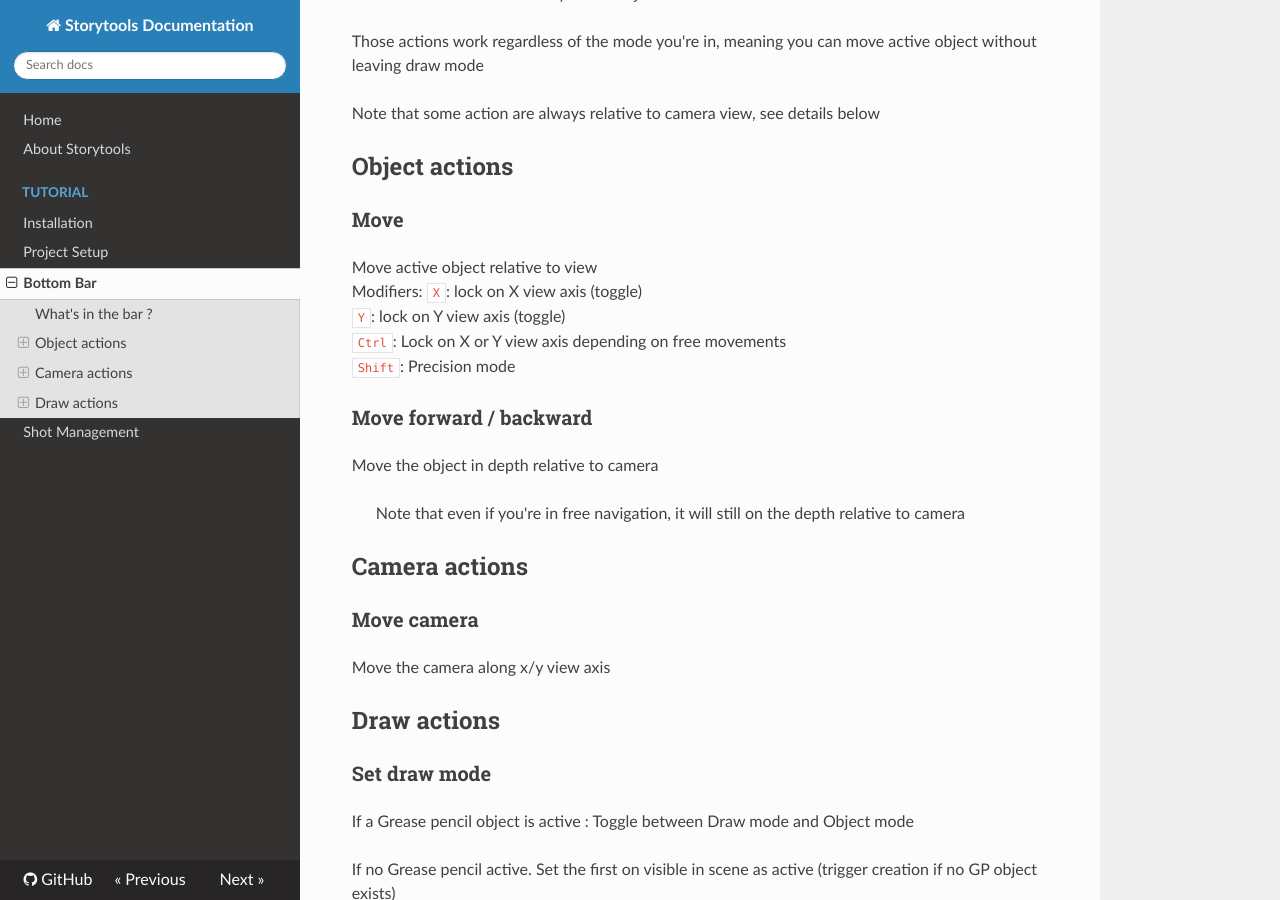
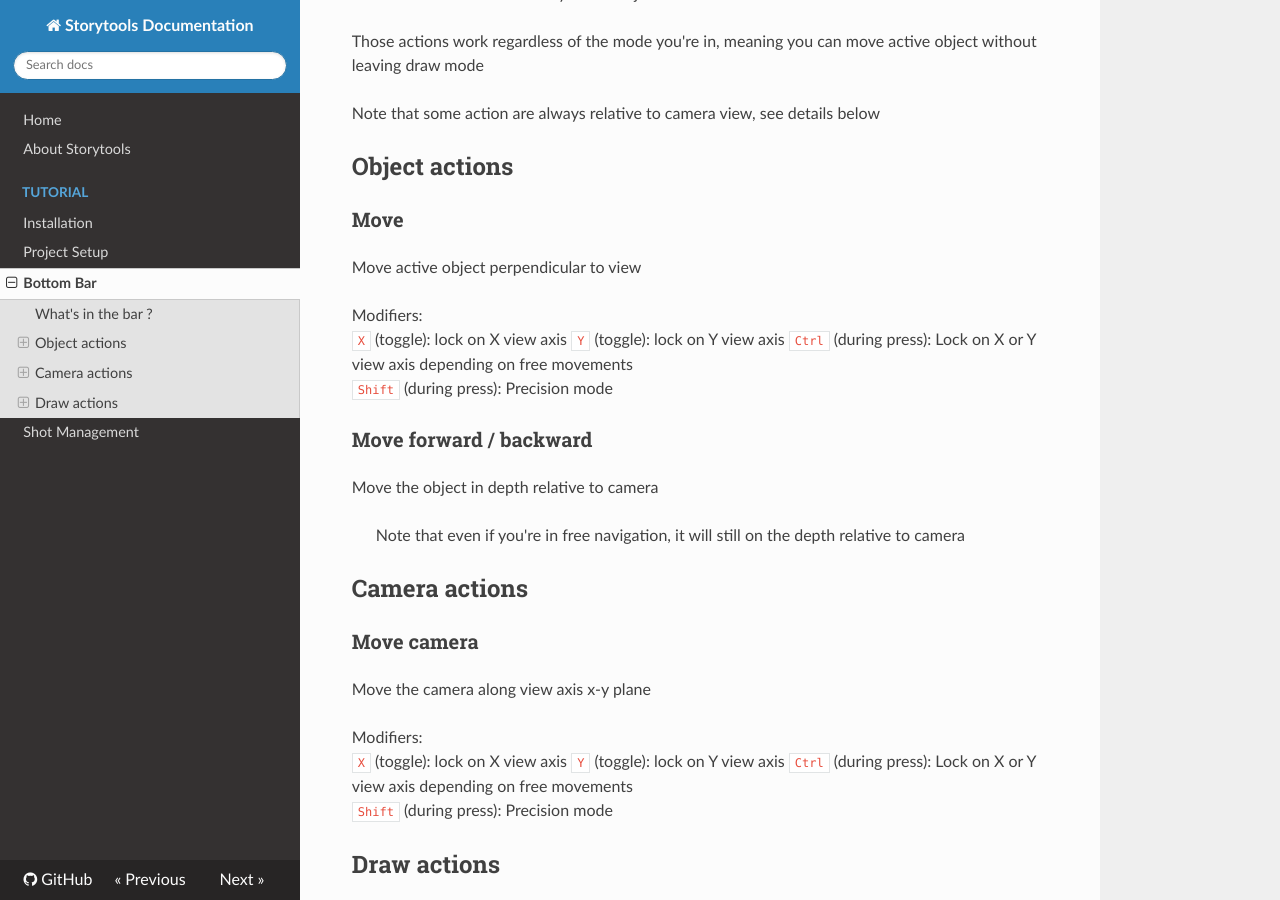
Before and after one commit to Pullusb/storytools-docs, an MkDocs documentation site: the page built from docs/tutorial/story-toolbar.md, in a window 1280 px wide and 900 px high, scrolled down 282 px. Built offline with MkDocs 1.6.1, drawn with Linux system fonts in a browser that asks for light colours; nearby versions of some CDN libraries.

Commit message:
add move camera action section

```diff
--- a/docs/tutorial/story-toolbar.md
+++ b/docs/tutorial/story-toolbar.md
@@ -16,12 +16,13 @@ Note that some action are always relative to camera view, see details below
 
 ### Move
 
-Move active object relative to view
+Move active object perpendicular to view
+
 Modifiers:
-`X`: lock on X view axis (toggle)
-`Y`: lock on Y view axis (toggle)
-`Ctrl`: Lock on X or Y view axis depending on free movements
-`Shift`: Precision mode
+`X` (toggle): lock on X view axis
+`Y` (toggle): lock on Y view axis
+`Ctrl` (during press): Lock on X or Y view axis depending on free movements
+`Shift` (during press): Precision mode
 
 ### Move forward / backward
 
@@ -29,12 +30,18 @@ Move the object in depth relative to camera
 
 > Note that even if you're in free navigation, it will still on the depth relative to camera
 
+
 ## Camera actions
 
 ### Move camera
 
-Move the camera along x/y view axis
+Move the camera along view axis x-y plane
 
+Modifiers:
+`X` (toggle): lock on X view axis
+`Y` (toggle): lock on Y view axis
+`Ctrl` (during press): Lock on X or Y view axis depending on free movements
+`Shift` (during press): Precision mode
 
 
 ## Draw actions
```
